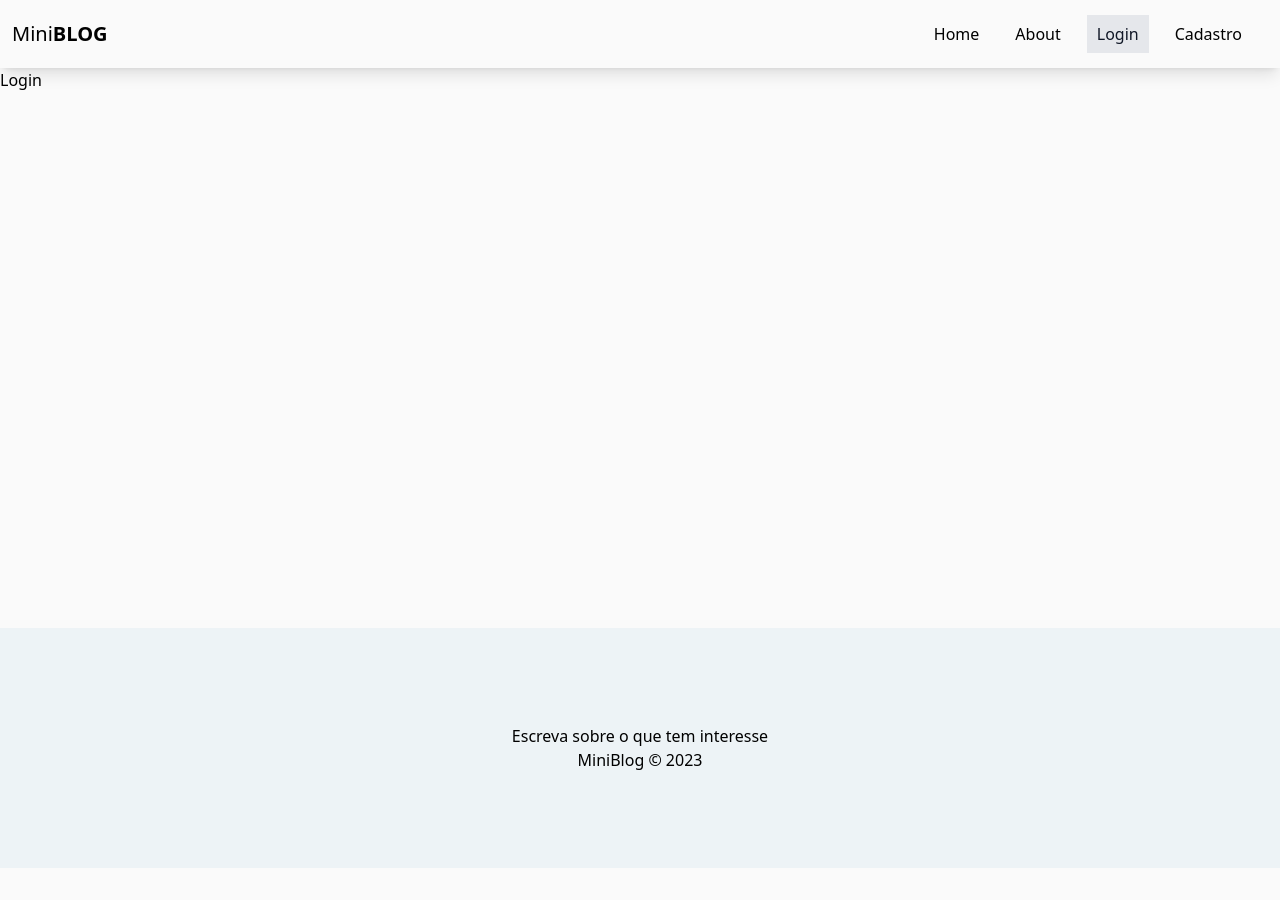
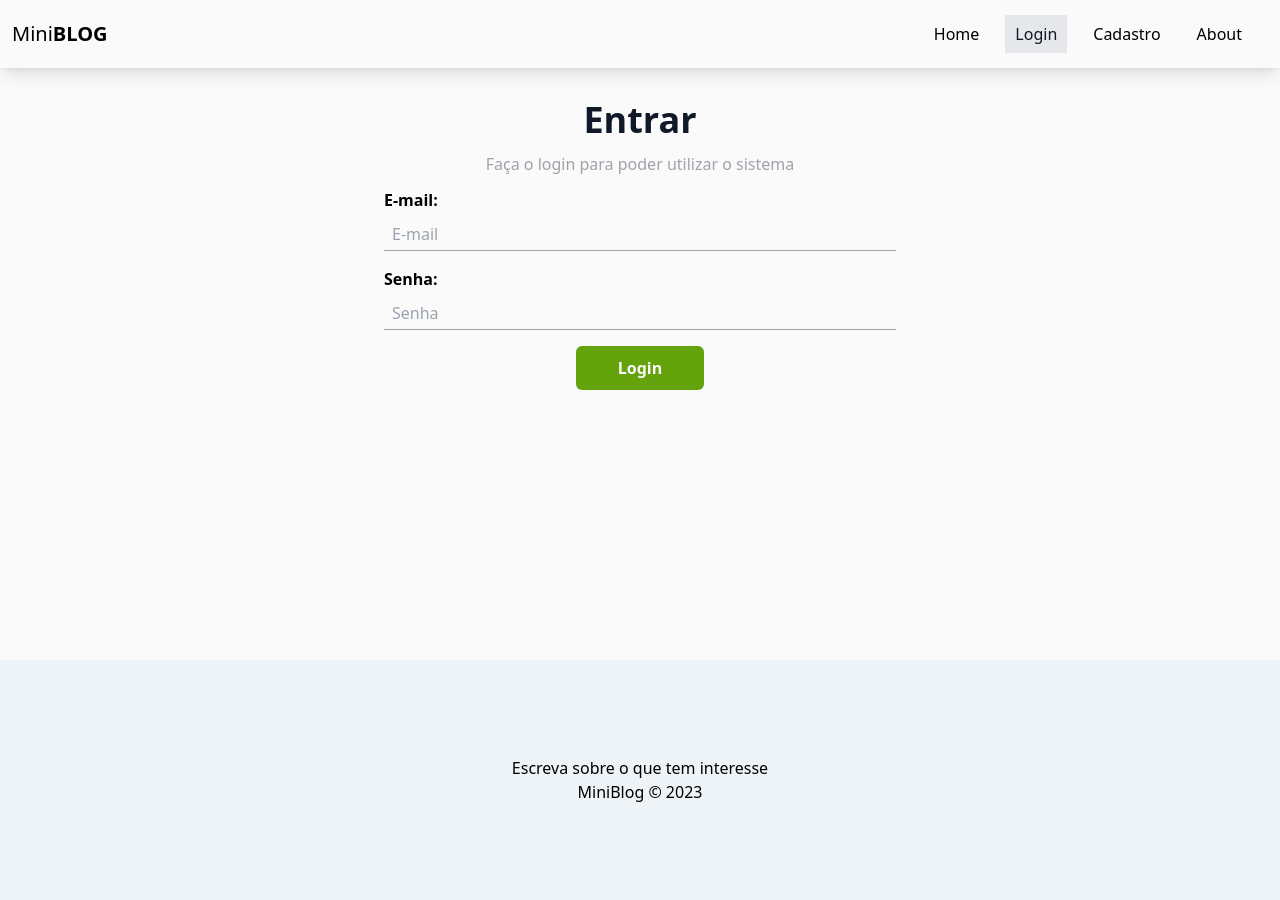
Before and after one commit to henriquelazzarino/miniblog, a React (Vite) app: page /login in a window 1280 px wide. Before the commit the page ends 868 px from the top, so only its background shows below. Built offline with nearby package versions, Linux system fonts and the light colour scheme; no server answers.

Commit message:
Login funcionando

```diff
--- a/src/components/Navbar.jsx
+++ b/src/components/Navbar.jsx
@@ -10,15 +10,10 @@ const Navbar = () => {
       <NavLink to="/" className="text-xl">
         Mini<span className="font-extrabold">BLOG</span>
       </NavLink>
-      <ul className="flex list-none">
+      <ul className="flex list-none items-center">
         <li className="mr-4">
           <NavLink to="/" className="py-2 px-2.5">
             Home
-          </NavLink>
-        </li>
-        <li className="mr-4">
-          <NavLink to="/about" className="py-2 px-2.5">
-            About
           </NavLink>
         </li>
         {!user && (
@@ -35,7 +30,7 @@ const Navbar = () => {
             </li>
           </>
         )}
-        {user&&(
+        {user && (
           <>
             <li className="mr-4">
               <NavLink to="/dashboard" className="py-2 px-2.5">
@@ -49,6 +44,11 @@ const Navbar = () => {
             </li>
           </>
         )}
+        <li className="mr-4">
+          <NavLink to="/about" className="py-2 px-2.5">
+            About
+          </NavLink>
+        </li>
       </ul>
     </nav>
   );
--- a/src/hooks/useAuth.js
+++ b/src/hooks/useAuth.js
@@ -55,6 +55,49 @@ export const useAuth = () => {
       setError(message);
     }
     setLoading(false);
+  };
+
+  const logout = () => {
+    checkIfCancelled();
+    signOut(auth);
+  };
+
+  const login = async (data) => {
+    checkIfCancelled();
+    setLoading(true);
+    setError(null);
+    console.log("D",data)
+    try {
+      await signInWithEmailAndPassword(auth, data.email, data.password);
+    } catch (e) {
+      let message = "";
+
+      switch (e.code) {
+        case "auth/invalid-email":
+          message = "E-mail inválido.";
+          break;
+        case "auth/user-disabled":
+          message = "Usuário desabilitado.";
+          break;
+        case "auth/user-not-found":
+          message = "Usuário não encontrado.";
+          break;
+        case "auth/wrong-password":
+          message = "Senha incorreta.";
+          break;
+        case "auth/invalid-login-credentials":
+          message = "Credenciais inválidas.";
+          break;
+        default:
+          message = "Erro desconhecido.";
+          break;
+      }
+
+      console.error(e);
+
+      setError(message);
+    }
+    setLoading(false);
   }
 
   useEffect(() => {
@@ -65,6 +108,8 @@ export const useAuth = () => {
     auth,
     error,
     loading,
-    createUser
+    createUser,
+    logout,
+    login,
   }
 };
--- a/src/pages/Dashboard.jsx
+++ b/src/pages/Dashboard.jsx
@@ -1,5 +1,5 @@
 import React from 'react'
-
+ //logout
 const Dashboard = () => {
   return (
     <div>Dashboard</div>
--- a/src/pages/Login.jsx
+++ b/src/pages/Login.jsx
@@ -1,8 +1,85 @@
-import React from 'react'
+import { useState, useEffect } from "react";
+import { useAuth } from "../hooks/useAuth";
 
 const Login = () => {
+
+  const [user, setUser] = useState({
+    email: "",
+    password: "",
+  });
+  const [error, setError] = useState("");
+  const { error: authError, loading, login } = useAuth();
+
+  const handleInputChange = (event) => {
+    setUser({
+      ...user,
+      [event.target.name]: event.target.value,
+    });
+  };
+
+  const handleLogin = async (e) => {
+    e.preventDefault();
+    setError("");
+    await login(user);
+  };
+
+  useEffect(() => {
+    if (authError) {
+      setError(authError);
+    }
+  }, [authError]);
+
+  const label = "flex flex-col mb-4";
+  const span = "mb-1.5 font-bold text-left";
+  const input = "border-b border-gray-400 py-1 px-2 bg-transparent";
+
   return (
-    <div>Login</div>
+    <div className="text-center mt-8">
+      <h1>Entrar</h1>
+    <p className="text-zinc-400 m-3">
+      Faça o login para poder utilizar o sistema
+    </p>
+    <form onSubmit={handleLogin} className="max-w-[40%] my-0 mx-auto">
+      <label className={label}>
+        <span className={span}>E-mail: </span>
+        <input
+          type="email"
+          name="email"
+          required
+          placeholder="E-mail"
+          value={user.email}
+          onChange={handleInputChange}
+          className={input}
+        />
+      </label>
+      <label className={label}>
+        <span className={span}>Senha: </span>
+        <input
+          type="password"
+          name="password"
+          required
+          placeholder="Senha"
+          value={user.password}
+          onChange={handleInputChange}
+          className={input}
+        />
+      </label>
+      {!loading ? (
+        <button className="btn" type="submit">
+          Login
+        </button>
+      ) : (
+        <button className="btn" type="submit" disabled>
+          Logando...
+        </button>
+      )}
+      {error && (
+        <p className="mt-4 text-red-500 bg-red-200 border border-solid border-red-500 rounded-md p-1.5">
+          {error}
+        </p>
+      )}
+    </form>
+    </div>
   )
 }
 
```
